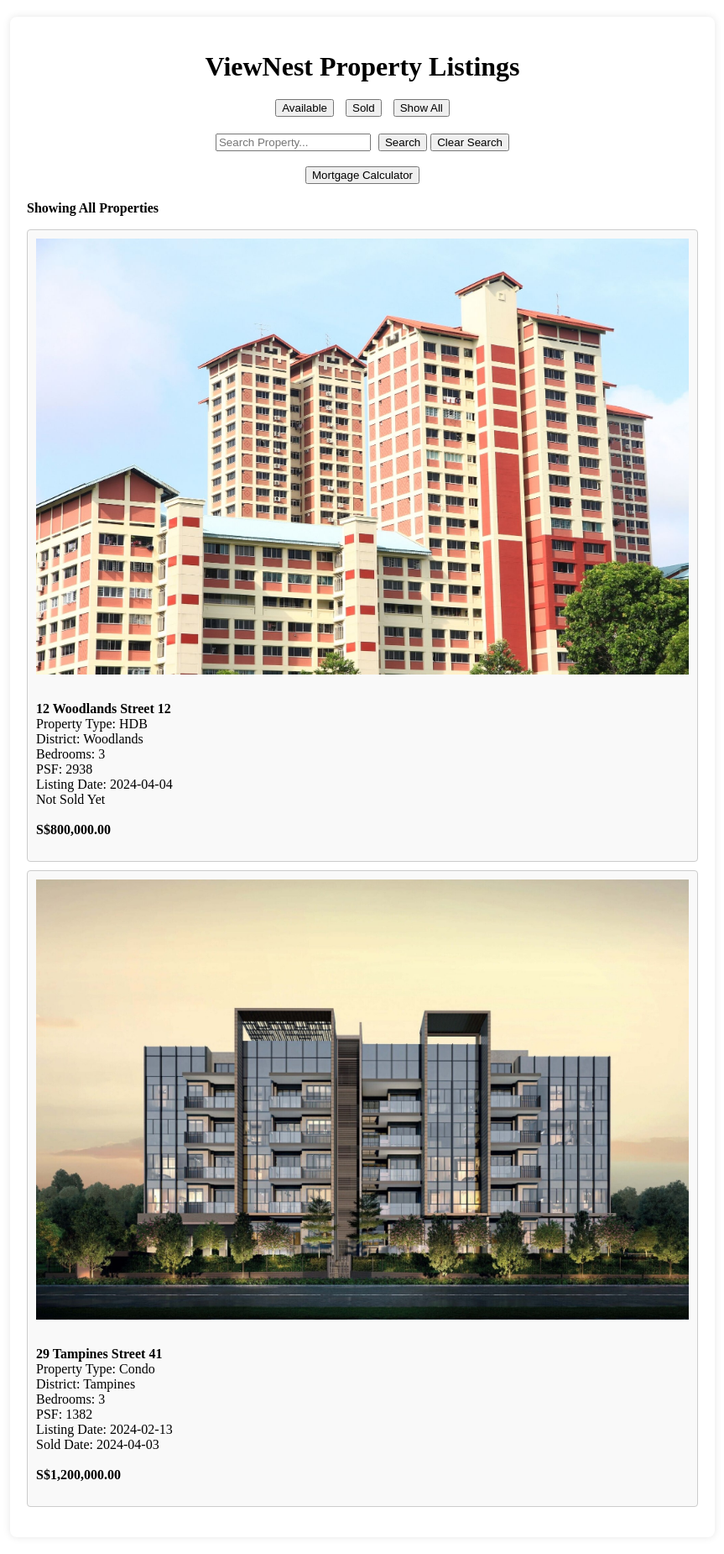
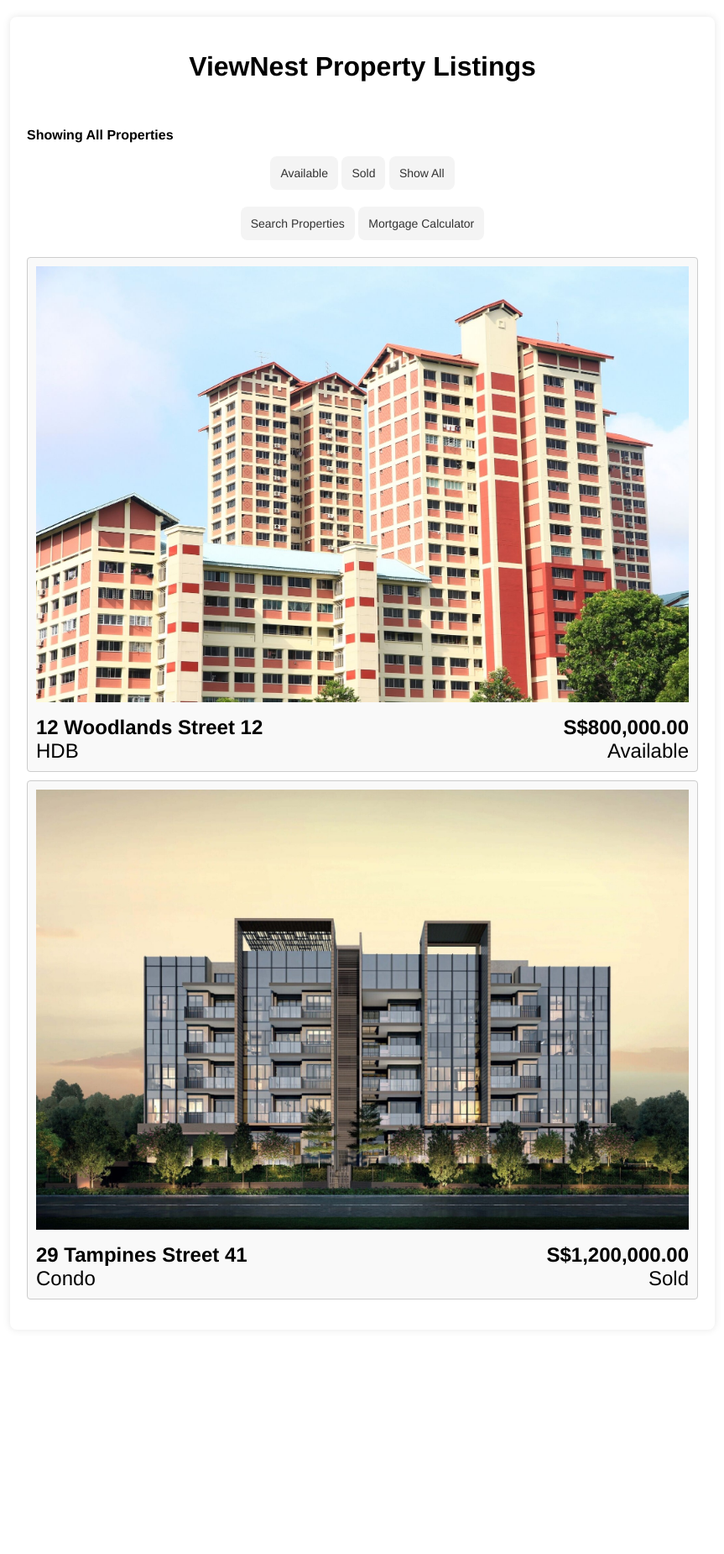
Before and after one commit to prozai/viewnest, a Flask app: page /view_properties in a window 1280 px wide. Shown: the whole page at 84% size, without its empty margins (208-1071 px from the left). After the commit the page ends 1547 px from the top, so only its background shows below. Run offline with Flask 3, Linux system fonts and the light colour scheme; data comes from the database, SQL or seed files in the repository; both versions use the stored data as it was after the commit.

Commit message:
updated view properties page and added view property details page

```diff
--- a/app/control/propertyController.py
+++ b/app/control/propertyController.py
@@ -2,7 +2,7 @@ from datetime import date
 from app import session
 from app.entity.models import Property
 from app.control import bp
-from flask import render_template, request
+from flask import render_template, request, redirect, url_for, flash
 
 # Function to add sample properties.
 def add_sample_properties():
@@ -40,6 +40,17 @@ def show_all_properties():
     finally:
         session.close()
 
+# Function to show selected property.
+def get_property(property_id):
+    try:
+        property = session.query(Property).filter_by(ID=property_id).first()
+        return property
+    except Exception as e:
+        print(f"Error fetching property: {e}")
+        return None
+    finally:
+        session.close()
+
 @bp.route('/view_properties')
 def view_properties():
     add_sample_properties()
@@ -49,3 +60,8 @@ def view_properties():
 @bp.route('/view_calculation')
 def view_calculation():
     return render_template('property/view_calculation.html')
+
+@bp.route('/view_property_detail/<int:property_id>')
+def view_property_detail(property_id):
+    property = get_property(property_id)
+    return render_template('property/view_property_detail.html', property=property)
--- a/app/templates/property/view_properties.html
+++ b/app/templates/property/view_properties.html
@@ -5,6 +5,9 @@
     <meta name="viewport" content="width=device-width, initial-scale=1.0">
     <title>ViewNest Property Listings</title>
     <style>
+        body {
+            font-family: "Helvetica Neue", Helvetica, Arial, sans-serif;
+        }
         .container {
             max-width: 800px;
             margin: 20px auto;
@@ -22,7 +25,29 @@
             margin-bottom: 20px;
         }
         .button-container button {
-            margin: 0 5px;
+            background-color: rgba(51, 51, 51, 0.05);
+            border-radius: 8px;
+            border-width: 0;
+            color: #333333;
+            cursor: pointer;
+            display: inline-block;
+            font-family: "Haas Grot Text R Web", "Helvetica Neue", Helvetica, Arial, sans-serif;
+            font-size: 14px;
+            font-weight: 500;
+            line-height: 20px;
+            list-style: none;
+            margin: 0;
+            padding: 10px 12px;
+            text-align: center;
+            transition: all 200ms;
+            vertical-align: baseline;
+            white-space: nowrap;
+            user-select: none;
+            -webkit-user-select: none;
+            touch-action: manipulation;
+        }
+        .button searchPropertyButton{
+            text-align: right;
         }
         .search-bar {
             text-align: center;
@@ -40,6 +65,7 @@
             padding: 10px;
             margin-bottom: 10px;
             background-color: #f9f9f9;
+            font-size: x-large
         }
         .property-image {
             max-width: 100%;
@@ -51,39 +77,33 @@
 <body>
     <div class="container">
         <h1>ViewNest Property Listings</h1>
+        <br>
+        <p id="filter-status"><strong>Showing All Properties</strong></p>
         <div class="button-container">
             <button onclick="showAvailable()">Available</button>
             <button onclick="showSold()">Sold</button>
             <button onclick="showAll()">Show All</button>
         </div>
-        <div class="search-bar">
-            <input type="text" id="search" placeholder="Search Property...">
-            <button onclick="searchProperties()">Search</button>
-            <button onclick="clearSearch()">Clear Search</button>
+        <div class="button-container">
+            <button onclick="viewSearchProperties()">Search Properties</button>
+            <button onclick="viewCalculateProperty()">Mortgage Calculator</button>
         </div>
-        <div class="button-container">
-            <br>
-            <button onclick="calculateProperty()">Mortgage Calculator</button>
-        </div>
-        <p id="filter-status"><strong>Showing All Properties</strong></p>
+
         <ul class="property-list">
             {% for property in properties %}
-                <li class="property-item {% if property.sold %}sold{% endif %}">
+                <li onclick="viewPropertyDetail('{{ property.ID }}')" style="cursor: pointer;" class="property-item {% if property.sold %}sold{% endif %}">
                     <img src="{{ property.image_url }}" alt="{{ property.propertyname }} image" class="property-image">
                     <div>
-                        <br><strong>{{ property.propertyname }}</strong><br>
-                        Property Type: {{ property.propertytype }}<br>
-                        District: {{ property.district }}<br>
-                        Bedrooms: {{ property.bedroom_no }}<br>
-                        PSF: {{ property.psf }}<br>
-                        Listing Date: {{ property.listing_date }}<br>
-                        {% if property.date_sold %}
-                        Sold Date: {{ property.date_sold }}<br>
-                        {% else %}
-                        Not Sold Yet<br>
-                        {% endif %}
-                        <br><strong>S${{ "{:,.2f}".format(property.price) }}</strong><br>
-                        <br>
+                        <strong>{{ property.propertyname }}</strong>
+                        <strong style="float: right;">S${{ "{:,.2f}".format(property.price) }}</strong><br>
+                        <span>{{ property.propertytype }}</span>
+                        {% if property.sold %}
+                        <span style="float: right;">Sold</span>
+                    {% else %}
+                        <span style="float: right;">Available</span>
+                    {% endif %}
+                        <div style="clear: both;"></div>
+
                     </div>
                 </li>
             {% endfor %}
@@ -130,28 +150,17 @@
         }
 
 
-        function searchProperties() {
-    var input, filter, ul, li, a, i, txtValue;
-    input = document.getElementById('search');
-    filter = input.value.toUpperCase();
-    ul = document.getElementsByClassName('property-list')[0];
-    li = ul.getElementsByTagName('li');
-    for (i = 0; i < li.length; i++) {
-        a = li[i].getElementsByTagName('strong')[0];
-        txtValue = a.textContent || a.innerText;
-        if (txtValue.toUpperCase().indexOf(filter) > -1) {
-            li[i].style.display = 'block';
-        } else {
-            li[i].style.display = 'none';
-        }
-    }
-            document.getElementById('filter-status').innerHTML = '<strong>Showing Search Results For "' + input.value + '".</strong>'
+        function viewSearchProperties() {
+            window.location.href = '/search_properties';
         }
 
-        function calculateProperty(propertyName, propertyPrice) {
+        function viewCalculateProperty(propertyName, propertyPrice) {
             window.location.href = '/view_calculation';
         }
 
+        function viewPropertyDetail(propertyId) {
+            window.location.href = '/view_property_detail/' + propertyId;
+        }
     </script>
 </body>
 </html>
```
Also changed, not shown: app/templates/property/view_calculation.html (+22 -5 lines), app/templates/property/view_property_detail.html (added, +70 -0 lines), app/viewnest.db, 3 other files.
